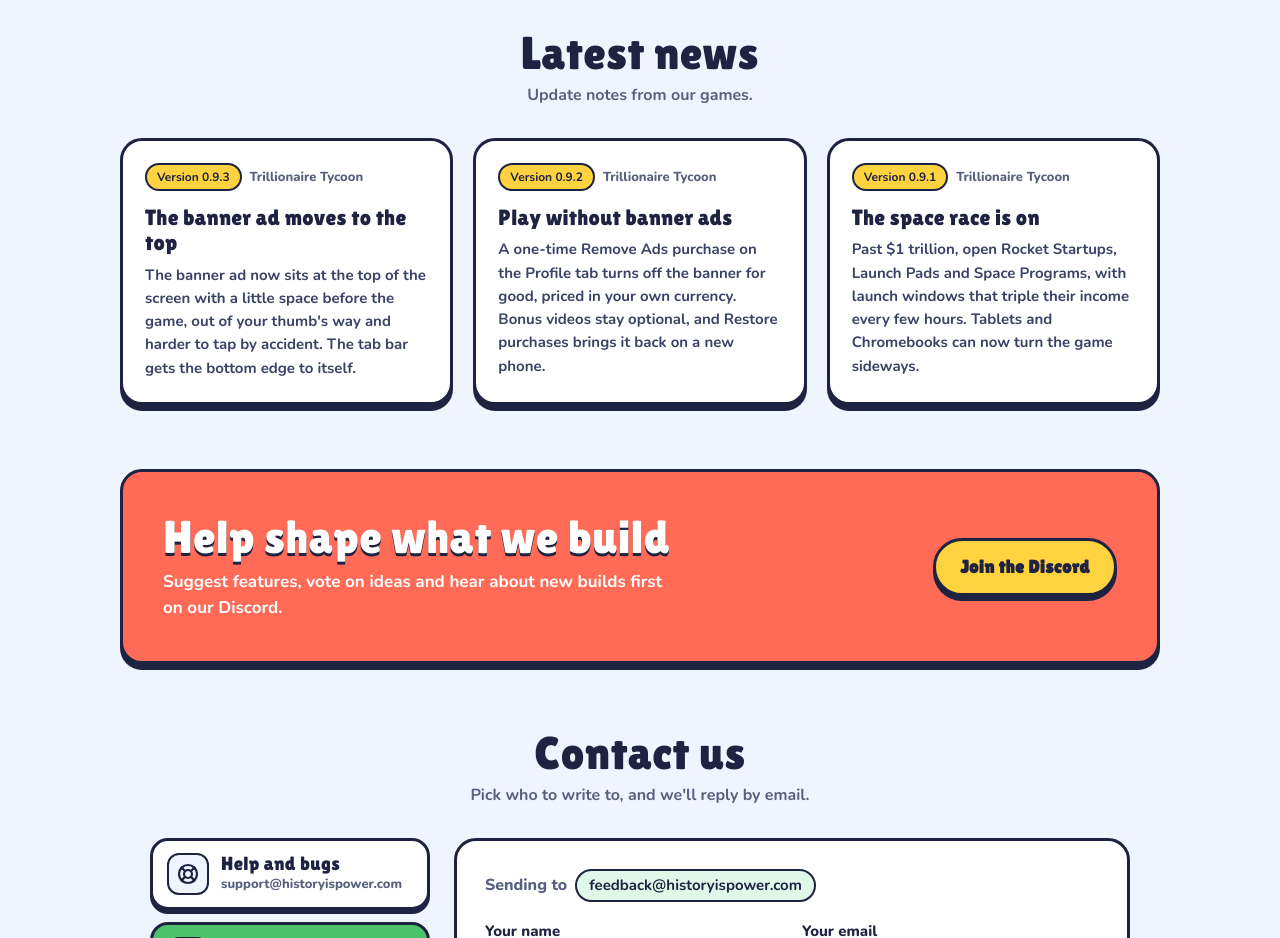
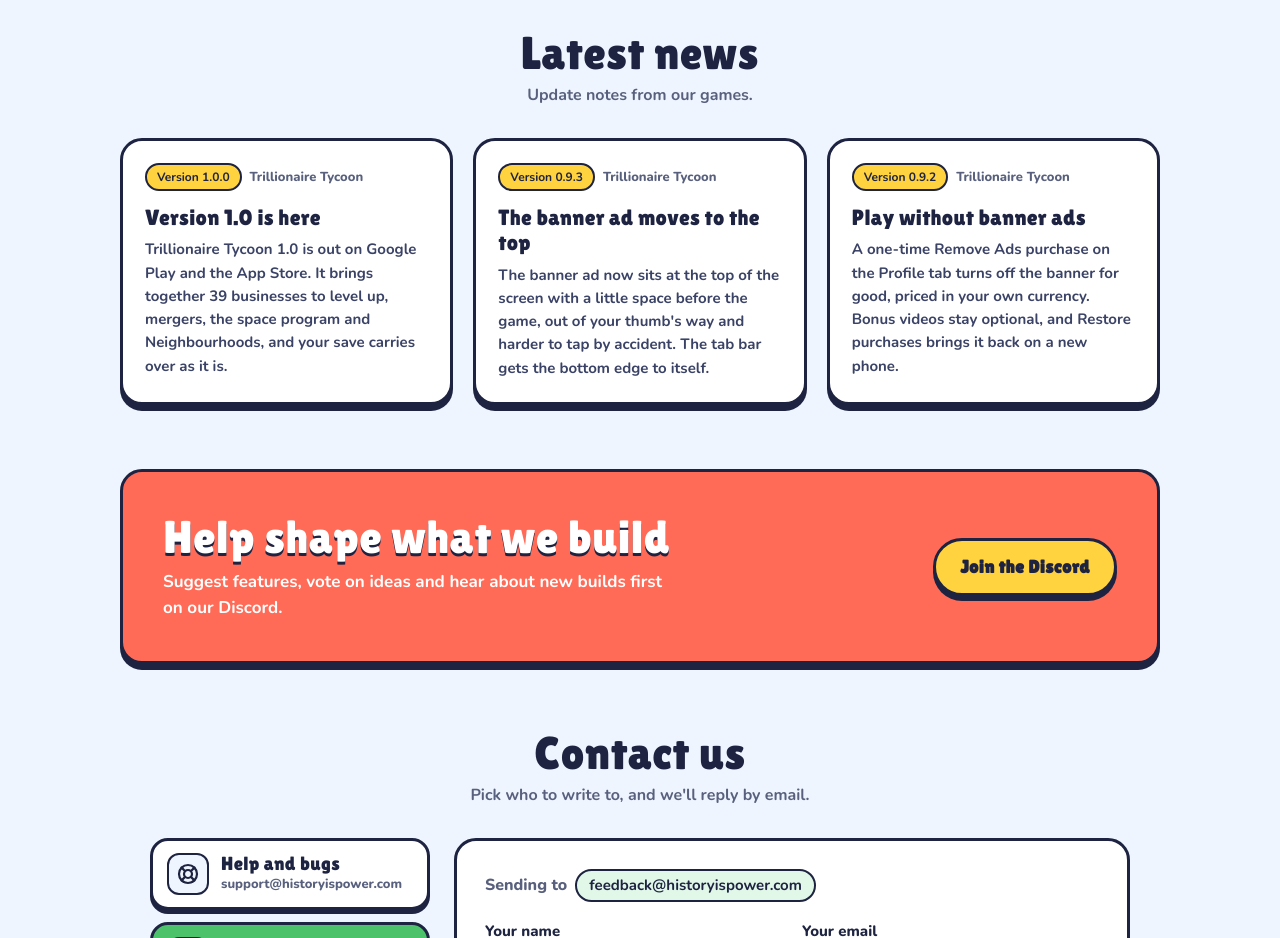
Before and after one commit to HIP-Entertainment/historyispower.com, a plain HTML site: page index.html in a window 1280 px wide. Shown: the part 2420-3358 px from the top of the page. Drawn offline with nearby package versions, Linux system fonts and the light colour scheme.

Commit message:
News: Trillionaire Tycoon 1.0.0

```diff
--- a/index.html
+++ b/index.html
@@ -141,6 +141,11 @@
       <div class="news">
         <!-- news:start -->
         <article class="item panel">
+          <div class="meta"><b>Version 1.0.0</b> Trillionaire Tycoon</div>
+          <h3>Version 1.0 is here</h3>
+          <p>Trillionaire Tycoon 1.0 is out on Google Play and the App Store. It brings together 39 businesses to level up, mergers, the space program and Neighbourhoods, and your save carries over as it is.</p>
+        </article>
+        <article class="item panel">
           <div class="meta"><b>Version 0.9.3</b> Trillionaire Tycoon</div>
           <h3>The banner ad moves to the top</h3>
           <p>The banner ad now sits at the top of the screen with a little space before the game, out of your thumb's way and harder to tap by accident. The tab bar gets the bottom edge to itself.</p>
@@ -149,11 +154,6 @@
           <div class="meta"><b>Version 0.9.2</b> Trillionaire Tycoon</div>
           <h3>Play without banner ads</h3>
           <p>A one-time Remove Ads purchase on the Profile tab turns off the banner for good, priced in your own currency. Bonus videos stay optional, and Restore purchases brings it back on a new phone.</p>
-        </article>
-        <article class="item panel">
-          <div class="meta"><b>Version 0.9.1</b> Trillionaire Tycoon</div>
-          <h3>The space race is on</h3>
-          <p>Past $1 trillion, open Rocket Startups, Launch Pads and Space Programs, with launch windows that triple their income every few hours. Tablets and Chromebooks can now turn the game sideways.</p>
         </article>
         <!-- news:end -->
       </div>
```
